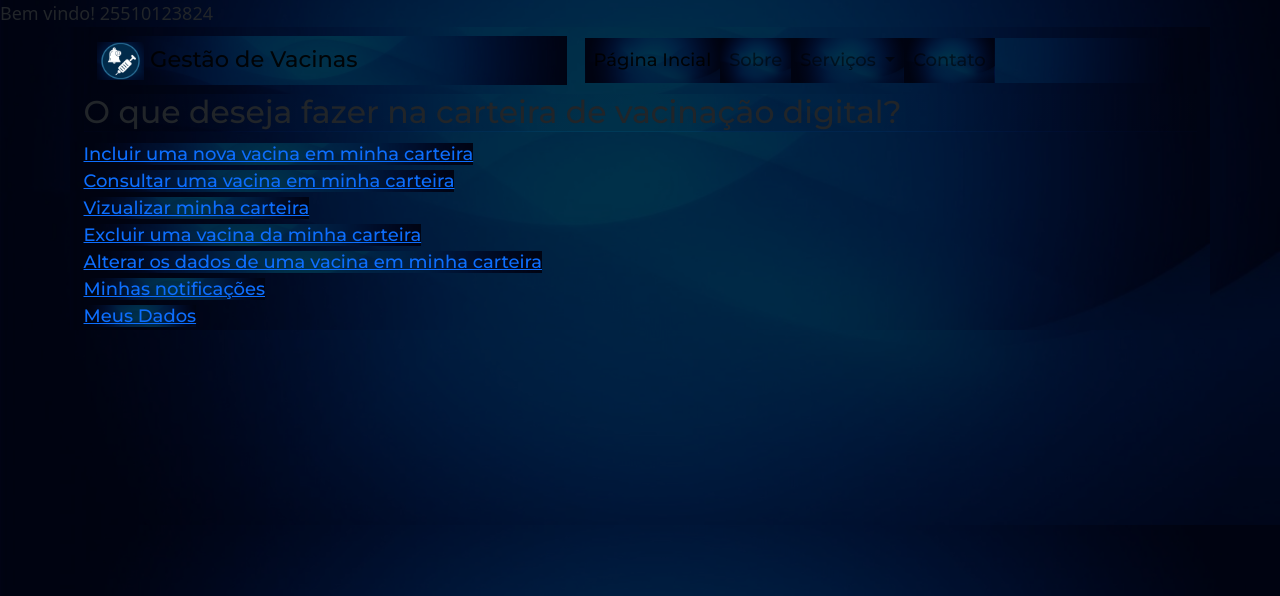
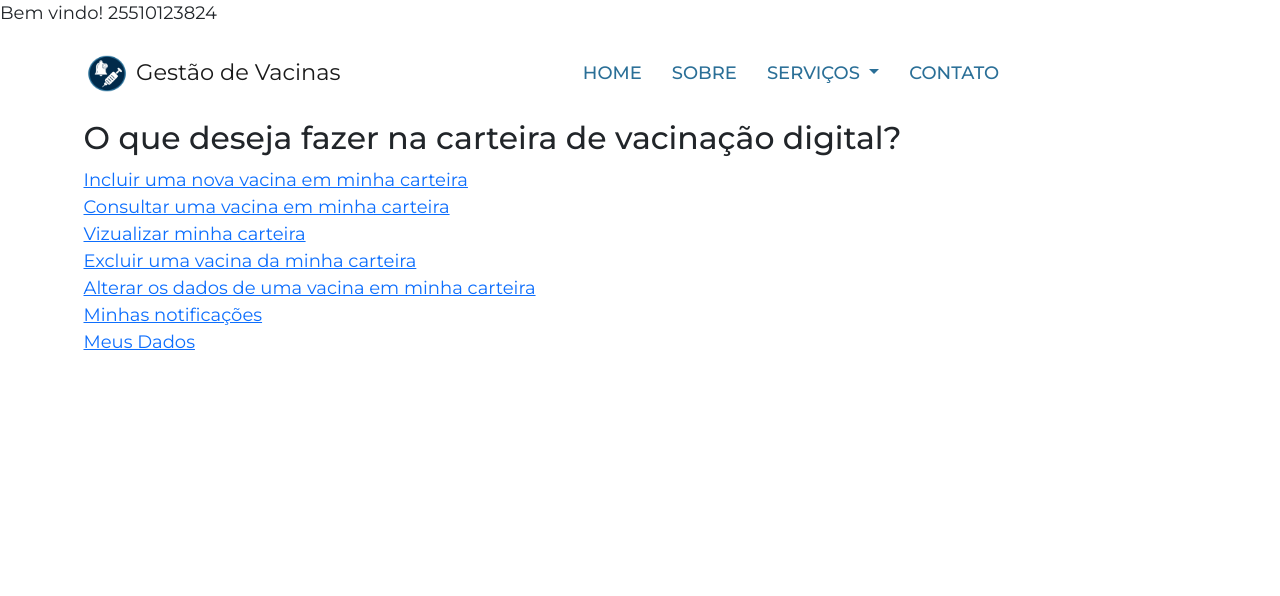
Before and after one commit to PabloH01/GestaoVacina_FerramentaDigital, a PHP site: page /backend_sistema/estruturalogin/user/index.php in a window 1280 px wide. Shown: the top 596 px of the page. Run offline with PHP 8.4, Linux system fonts and the light colour scheme; a user stored in the database is signed in; some libraries are stand-ins or nearby versions.

Commit message:
V:1.3.3 - textdecorationNavbar

```diff
--- a/backend_sistema/estruturalogin/user/index.php
+++ b/backend_sistema/estruturalogin/user/index.php
@@ -4,7 +4,10 @@
         <!-- Required meta tags -->
         <meta charset="utf-8">
         <meta name="viewport" content="width=device-width, initial-scale=1">
-
+        <link rel="preconnect" href="https://fonts.googleapis.com">
+        <link rel="preconnect" href="https://fonts.googleapis.com">
+        <link rel="preconnect" href="https://fonts.gstatic.com" crossorigin>
+        <link href="https://fonts.googleapis.com/css2?family=Montserrat:ital,wght@0,400;0,500;0,700;1,400;1,500&display=swap" rel="stylesheet">
         <!-- Bootstrap CSS -->
         <link rel="stylesheet" href="../../../css/main.css">
         <title>Página Inicial</title>
@@ -31,8 +34,7 @@
         <!-- Barra de navegação -->
         <div id="header">
             <div class="container">
-                <nav class="navbar navbar-expand-lg navbar-light">
-                    <div class="container-fluid">
+                <nav class="navbar navbar-expand-lg navbar-light justify-content-between">
                     <a class="navbar-brand" href="#">
                         <img src="../../../itens/imgs/icovacina.ico" class="img-fluid" width="10%">
                         Gestão de Vacinas
@@ -43,7 +45,7 @@
                     <div class="collapse navbar-collapse" id="navbarSupportedContent">
                     <ul class="navbar-nav me-auto mb-2 mb-lg-0">
                         <li class="nav-item">
-                            <a class="nav-link active" aria-current="page" href="#">Página Incial</a>
+                        <a class="nav-link active" aria-current="page" href="#">Home</a>
                         </li>
                         <li class="nav-item">
                         <a class="nav-link" href="#">Sobre</a>
@@ -66,8 +68,6 @@
                         <a class="nav-link" href="#">Contato</a>
                         </li>
                     </ul>
-
-                        </div>
                     </div>
                 </nav>
                 <!-- ESC Barra de navegação -->
--- /dev/null
+++ b/css/config.css
@@ -0,0 +1,17 @@
+:root {
+    --colorAzul1:rgb(1, 42, 74);
+    --colorAzul2:rgb(1, 79, 134);
+    --colorAzul3:rgb(42, 111, 151);
+    --colorAzul4:rgb(85, 128, 152);
+    --colorAzul5:rgb(137, 194, 217);
+    --colorAzul6:rgb(169, 214, 229);
+
+    /*
+    Cor 1: Azul Escuro
+    Cor 2: Azul Escuro Brilhante
+    Cor 3: Azul Escuro Acinzentado
+    Cor 4: Cinza Azulado
+    Cor 5: Azul claro
+    Cor 6: Azul bem claro
+    */
+}
--- /dev/null
+++ b/css/custom.css
@@ -0,0 +1,27 @@
+body, html {
+    font-family: 'Montserrat', sans-serif;
+}
+
+#header {
+    width: 100%;
+    background-color: transparent;
+    transition: background ease-out 0.2s;
+}
+
+#header .navbar-collapse {
+    width: auto;
+}
+
+#header .nav-link {
+    text-transform: uppercase;
+    font-weight: 500;
+    padding-left: 0;
+    padding-right: 0;
+    margin: 15px;
+    margin-right: 15px;
+    color: var(--colorAzul3);
+}
+
+#header .nav-link:hover{
+    border-bottom: solid 4px var(--colorAzul3);
+}
--- a/css/global.css
+++ b/css/global.css
@@ -8,7 +8,4 @@
     box-sizing: border-box;
     font-family: 'Montserrat', sans-serif;
     font-size: 18px;
-    background-image: linear-gradient(rgba(0,0,0,0.7), rgba(0,0,0,0.7)), url('../itens/imgs/backblue.jpg');
-    background-position: center;
-    background-size: cover;
 }
--- a/css/main.css
+++ b/css/main.css
@@ -1,3 +1,5 @@
 @import url(./bootstrap.min.css);
+@import url(./config.css);
 @import url(./global.css);
+@import url(./custom.css);
 @import url(./responsive.css);
```
Lines whose indentation alone changed are shown as unchanged.
